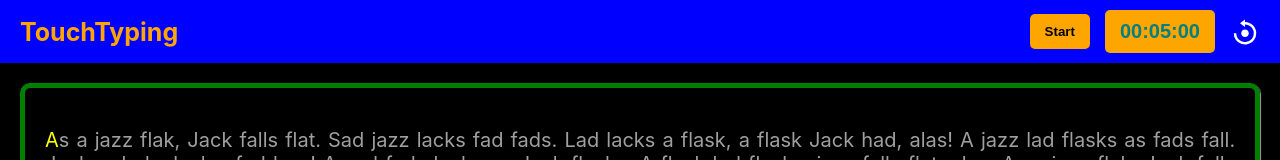
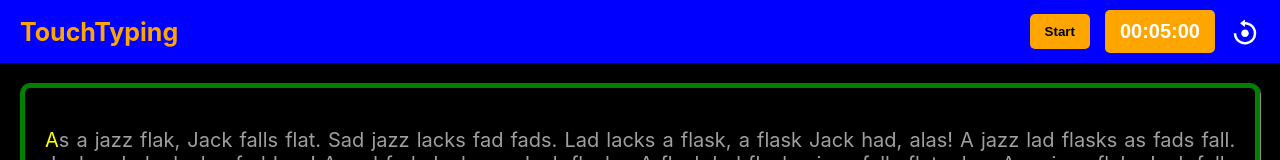
Before and after one commit to abhiamber/typetestchabbi, a React (Create React App) app in the folder chabbi-frontend/: page / in a window 1280 px wide. Shown: the top 160 px of the page. Built offline with nearby package versions, Linux system fonts and the light colour scheme.

Commit message:
timer-fixed

```diff
--- a/chabbi-frontend/src/Components/Timer.js
+++ b/chabbi-frontend/src/Components/Timer.js
@@ -51,7 +51,7 @@ const Timer = ({ setStartType }) => {
       </button>
 
       <button className={style["header-main-input-button"]} type="button">
-        <span style={{ color: "teal", fontSize: "20px" }}>
+        <span style={{ color: "white", fontSize: "20px" }}>
           {formatTimeToString(timer)}
         </span>
       </button>
```
